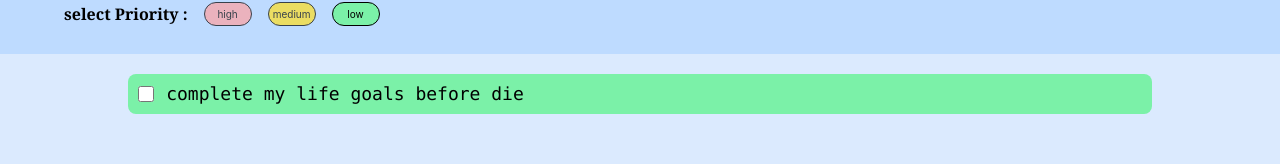
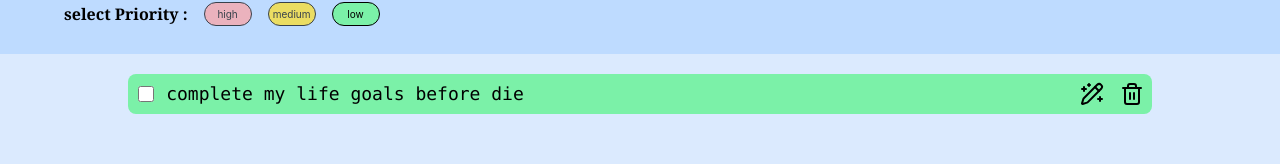
Before and after one commit to Mr-Aas/trackora, a React (Vite) app in the folder client/: page /todos in a window 1280 px wide. Shown: the part 154-318 px from the top of the page. Built offline with nearby package versions, Linux system fonts and the light colour scheme.

Commit message:
added the delete botton for todos

```diff
--- a/client/src/pages/Todos.tsx
+++ b/client/src/pages/Todos.tsx
@@ -1,5 +1,6 @@
 import React from 'react'
-import { BadgePlus } from 'lucide-react';
+import { BadgePlus, CircleCheckBig, Trash2, PencilSparkles, DeleteIcon } from 'lucide-react';
+
 import { useState, useEffect } from "react"
 
 
@@ -16,8 +17,8 @@ export default function Todos() {
     todo: "complete my life goals before die",
     priority: "high",
     isCompleted: false,
-    borderColor:"border-green-700",
-    bgColor:"bg-green-300"
+    borderColor: "border-green-700",
+    bgColor: "bg-green-300"
 
   }])
   const [selectedPriority, setselectedPriority] = useState("low")
@@ -30,10 +31,10 @@ export default function Todos() {
         if (s.priority == "high") {
           s.bgColor = "bg-red-200 ";
           s.borderColor = "border-red-700";
-        }else if (s.priority == "medium") {
+        } else if (s.priority == "medium") {
           s.bgColor = "bg-yellow-200";
           s.borderColor = "border-yellow-700";
-        }else {
+        } else {
           s.bgColor = "bg-green-300";
           s.borderColor = "border-green-700";
         }
@@ -83,10 +84,6 @@ export default function Todos() {
   }
   const handleAdd = () => {
 
-    console.log(formdata)
-    console.log(todos)
-
-    // localStorage.clear()
     let newdata = JSON.stringify([...todos, formdata])
     console.log(newdata)
     localStorage.setItem("todos", newdata)
@@ -104,6 +101,18 @@ export default function Todos() {
   const handleClick = (prio) => {
     formdata.priority = prio.label;
     setselectedPriority(prio.label)
+  }
+  const handleDelete = (id: any) => {
+
+    // console.log(id)
+    console.log(todos)
+    settodos(todos.filter((item => item.id !== id)))
+    console.log(todos)
+    let newdata = JSON.stringify(todos)
+    localStorage.setItem("todos", newdata)
+  }
+  const handleEdit = (task) => {
+
   }
 
   return (
@@ -140,7 +149,7 @@ export default function Todos() {
           {todos.map((todo) => {
 
             return (
-              <div className={`flex gap-2 justify-centre items-center rounded-lg ${todo.bgColor} ${todo.borderColor} h-[40px] `} key={todo.id}>
+              <div className={`flex gap-2 relative justify-centre items-center rounded-lg ${todo.bgColor} ${todo.borderColor} h-[40px] `} key={todo.id}>
 
 
                 <div className="flex h-[40px] ">
@@ -151,6 +160,8 @@ export default function Todos() {
                     {todo.todo}
                   </div>
                 </div>
+                <div className="deletetodo absolute right-12  "><PencilSparkles /></div>
+                <div onClick={() => handleDelete(todo.id)} className="deletetodo absolute right-2 "><Trash2 /></div>
               </div>
 
             )
```
